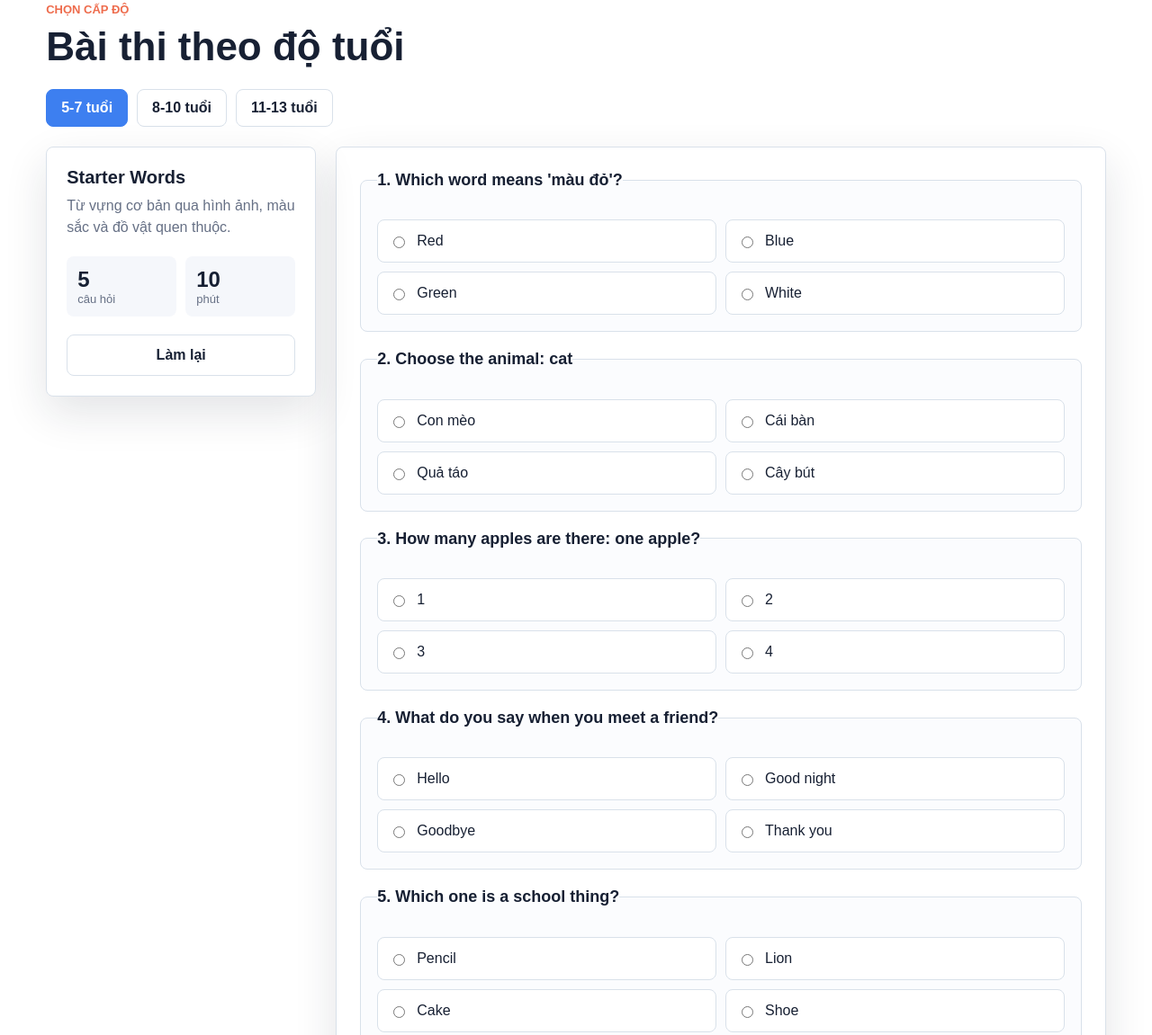
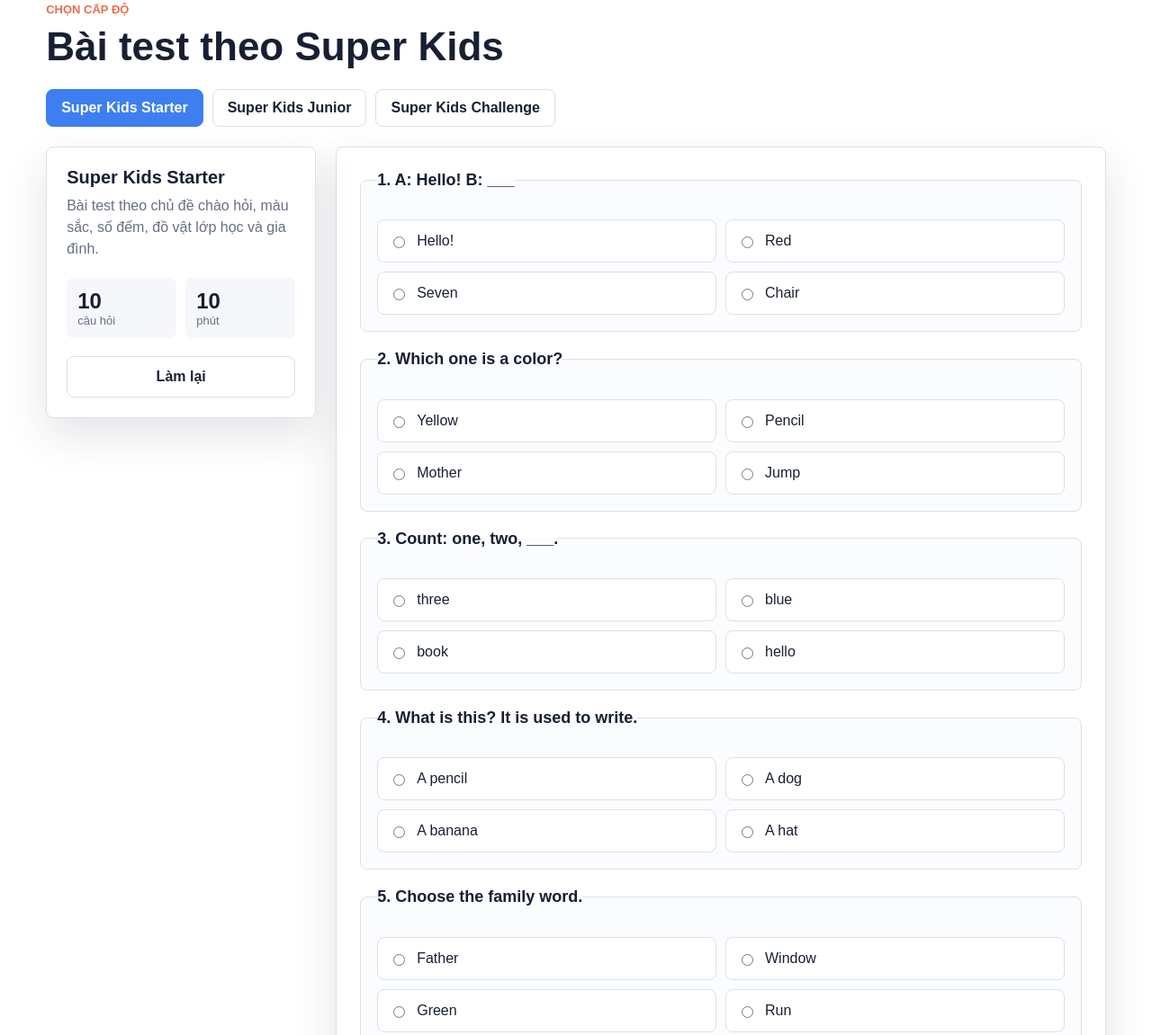
Before and after one commit to luulyhnc/englishforkid, a plain HTML site: page index.html in a window 1280 px wide. Shown: the part 1515-2666 px from the top of the page at 90% size. Drawn offline with Linux system fonts and the light colour scheme.

Commit message:
Add Super Kids aligned quiz content

```diff
--- a/index.html
+++ b/index.html
@@ -25,7 +25,7 @@
       <div class="hero-copy">
         <p class="eyebrow">Thi thử tiếng Anh trắc nghiệm</p>
         <h1>English Web</h1>
-        <p class="subtitle">Bé chọn độ tuổi, làm bài theo chủ đề quen thuộc và nhận kết quả ngay sau khi nộp bài.</p>
+        <p class="subtitle">Bé làm bài test theo chủ đề quen thuộc trong giáo trình Super Kids và nhận kết quả ngay sau khi nộp bài.</p>
         <div class="hero-actions">
           <a class="button primary" href="#tests">Bắt đầu làm bài</a>
           <a class="button secondary" href="#account">Đăng ký miễn phí</a>
@@ -85,19 +85,19 @@
     <section id="tests" class="section test-shell">
       <div class="section-heading">
         <p class="eyebrow">Chọn cấp độ</p>
-        <h2>Bài thi theo độ tuổi</h2>
+        <h2>Bài test theo Super Kids</h2>
       </div>
 
       <div class="age-tabs" role="tablist" aria-label="Chọn nhóm tuổi">
-        <button class="age-tab active" type="button" data-age="5-7">5-7 tuổi</button>
-        <button class="age-tab" type="button" data-age="8-10">8-10 tuổi</button>
-        <button class="age-tab" type="button" data-age="11-13">11-13 tuổi</button>
+        <button class="age-tab active" type="button" data-age="5-7">Super Kids Starter</button>
+        <button class="age-tab" type="button" data-age="8-10">Super Kids Junior</button>
+        <button class="age-tab" type="button" data-age="11-13">Super Kids Challenge</button>
       </div>
 
       <div class="quiz-layout">
         <aside class="quiz-panel">
-          <h3 id="quiz-title">Starter Words</h3>
-          <p id="quiz-description">Từ vựng cơ bản qua hình ảnh, màu sắc và đồ vật quen thuộc.</p>
+          <h3 id="quiz-title">Super Kids Starter</h3>
+          <p id="quiz-description">Bài test theo chủ đề chào hỏi, màu sắc, số đếm, đồ vật lớp học và gia đình.</p>
           <div class="quiz-meta">
             <span><strong id="question-count">5</strong> câu hỏi</span>
             <span><strong>10</strong> phút</span>
--- a/script.js
+++ b/script.js
@@ -1,39 +1,53 @@
 const quizzes = {
   "5-7": {
-    title: "Starter Words",
-    description: "Từ vựng cơ bản qua hình ảnh, màu sắc và đồ vật quen thuộc.",
+    title: "Super Kids Starter",
+    description: "Bài test theo chủ đề chào hỏi, màu sắc, số đếm, đồ vật lớp học và gia đình.",
     questions: [
-      { text: "Which word means 'màu đỏ'?", options: ["Red", "Blue", "Green", "White"], answer: "Red" },
-      { text: "Choose the animal: cat", options: ["Con mèo", "Cái bàn", "Quả táo", "Cây bút"], answer: "Con mèo" },
-      { text: "How many apples are there: one apple?", options: ["1", "2", "3", "4"], answer: "1" },
-      { text: "What do you say when you meet a friend?", options: ["Hello", "Good night", "Goodbye", "Thank you"], answer: "Hello" },
-      { text: "Which one is a school thing?", options: ["Pencil", "Lion", "Cake", "Shoe"], answer: "Pencil" }
+      { text: "A: Hello! B: ___", options: ["Hello!", "Red", "Seven", "Chair"], answer: "Hello!" },
+      { text: "Which one is a color?", options: ["Yellow", "Pencil", "Mother", "Jump"], answer: "Yellow" },
+      { text: "Count: one, two, ___.", options: ["three", "blue", "book", "hello"], answer: "three" },
+      { text: "What is this? It is used to write.", options: ["A pencil", "A dog", "A banana", "A hat"], answer: "A pencil" },
+      { text: "Choose the family word.", options: ["Father", "Window", "Green", "Run"], answer: "Father" },
+      { text: "I ___ a student.", options: ["am", "is", "are", "be"], answer: "am" },
+      { text: "What color is grass?", options: ["Green", "Pink", "Black", "Orange"], answer: "Green" },
+      { text: "Choose the correct answer: How old are you?", options: ["I am six.", "I am book.", "It is red.", "This is mom."], answer: "I am six." },
+      { text: "Which word is an animal?", options: ["Cat", "Desk", "Bag", "Ten"], answer: "Cat" },
+      { text: "A: Goodbye! B: ___", options: ["Goodbye!", "I am fine.", "It is blue.", "Open book."], answer: "Goodbye!" }
     ]
   },
   "8-10": {
-    title: "Young Learners",
-    description: "Câu hỏi về từ vựng, câu ngắn và tình huống giao tiếp trong lớp học.",
+    title: "Super Kids Junior",
+    description: "Bài test về lớp học, đồ chơi, hoạt động hằng ngày, câu hỏi ngắn và mẫu câu giao tiếp.",
     questions: [
-      { text: "She ___ a new book.", options: ["has", "have", "is", "are"], answer: "has" },
-      { text: "What is the opposite of 'big'?", options: ["Small", "Tall", "Fast", "Clean"], answer: "Small" },
-      { text: "Choose the correct sentence.", options: ["I like bananas.", "I likes bananas.", "I liking bananas.", "I am like bananas."], answer: "I like bananas." },
-      { text: "Where do students learn?", options: ["At school", "In the sky", "Under water", "On a bus stop"], answer: "At school" },
-      { text: "A person who teaches is a ___.", options: ["teacher", "doctor", "driver", "farmer"], answer: "teacher" }
+      { text: "Choose the correct sentence.", options: ["This is my ruler.", "This my is ruler.", "Ruler this my is.", "My this ruler is."], answer: "This is my ruler." },
+      { text: "A: What's your name? B: ___", options: ["My name is Anna.", "I am nine years.", "It is a desk.", "Yes, I do."], answer: "My name is Anna." },
+      { text: "He ___ a red ball.", options: ["has", "have", "am", "are"], answer: "has" },
+      { text: "Which one is a toy?", options: ["Kite", "Teacher", "Kitchen", "Morning"], answer: "Kite" },
+      { text: "A: Can you swim? B: ___", options: ["Yes, I can.", "Yes, I am.", "Yes, it is.", "Yes, he does."], answer: "Yes, I can." },
+      { text: "My sister ___ apples.", options: ["likes", "like", "liking", "to like"], answer: "likes" },
+      { text: "Choose the school place.", options: ["Classroom", "Beach", "Zoo", "Farm"], answer: "Classroom" },
+      { text: "A: Where is the book? B: It is ___ the bag.", options: ["in", "happy", "seven", "drink"], answer: "in" },
+      { text: "What do you do in the morning?", options: ["I brush my teeth.", "I am a pencil.", "It is purple.", "She are tall."], answer: "I brush my teeth." },
+      { text: "Choose the opposite of 'hot'.", options: ["Cold", "Big", "Fast", "Young"], answer: "Cold" }
     ]
   },
   "11-13": {
-    title: "Pre-Teen Challenge",
-    description: "Ngữ pháp và đọc hiểu ngắn cho học sinh lớn hơn.",
+    title: "Super Kids Challenge",
+    description: "Bài test nâng cao hơn về thì hiện tại đơn, khả năng, miêu tả người-vật và đọc hiểu ngắn.",
     questions: [
-      { text: "If it rains tomorrow, we ___ at home.", options: ["will stay", "stayed", "staying", "stay yesterday"], answer: "will stay" },
-      { text: "Choose the synonym of 'happy'.", options: ["Glad", "Angry", "Tired", "Empty"], answer: "Glad" },
-      { text: "My brother plays football every Sunday. The sentence is in ___.", options: ["present simple", "past simple", "future simple", "present perfect"], answer: "present simple" },
-      { text: "Which question is correct?", options: ["What time does class start?", "What time class does start?", "Does what time class start?", "What class time start does?"], answer: "What time does class start?" },
-      { text: "Read: 'Linh is saving money to buy a dictionary.' What does Linh want to buy?", options: ["A dictionary", "A bicycle", "A ticket", "A notebook"], answer: "A dictionary" }
+      { text: "She ___ English every Monday.", options: ["studies", "study", "studying", "is study"], answer: "studies" },
+      { text: "Choose the correct question.", options: ["Where do you live?", "Where you do live?", "Where live do you?", "Where does you live?"], answer: "Where do you live?" },
+      { text: "A: What is he doing? B: He ___ a picture.", options: ["is drawing", "draw", "draws yesterday", "are drawing"], answer: "is drawing" },
+      { text: "Which sentence describes ability?", options: ["I can ride a bike.", "I have a bike.", "This is a bike.", "The bike is red."], answer: "I can ride a bike." },
+      { text: "Choose the best answer: There ___ two books on the table.", options: ["are", "is", "am", "be"], answer: "are" },
+      { text: "Read: 'Tom has a small dog. The dog likes milk.' What does the dog like?", options: ["Milk", "Rice", "Juice", "Bread"], answer: "Milk" },
+      { text: "Choose the word for a job.", options: ["Doctor", "Cloudy", "Behind", "Purple"], answer: "Doctor" },
+      { text: "A: Why do you like music? B: Because it is ___.", options: ["fun", "under", "five", "teacher"], answer: "fun" },
+      { text: "Choose the correct sentence.", options: ["They are playing soccer.", "They is playing soccer.", "They playing soccer are.", "They plays soccer now."], answer: "They are playing soccer." },
+      { text: "Which answer matches: What does your mother do?", options: ["She is a nurse.", "She is in the bag.", "She is seven.", "She is blue."], answer: "She is a nurse." }
     ]
   }
 };
-
 const AFFILIATE_LINK = "";
 const ADMIN_EMAIL = "lethuhien211094@gmail.com";
 const ADMIN_PASSWORD = "123456";
```
